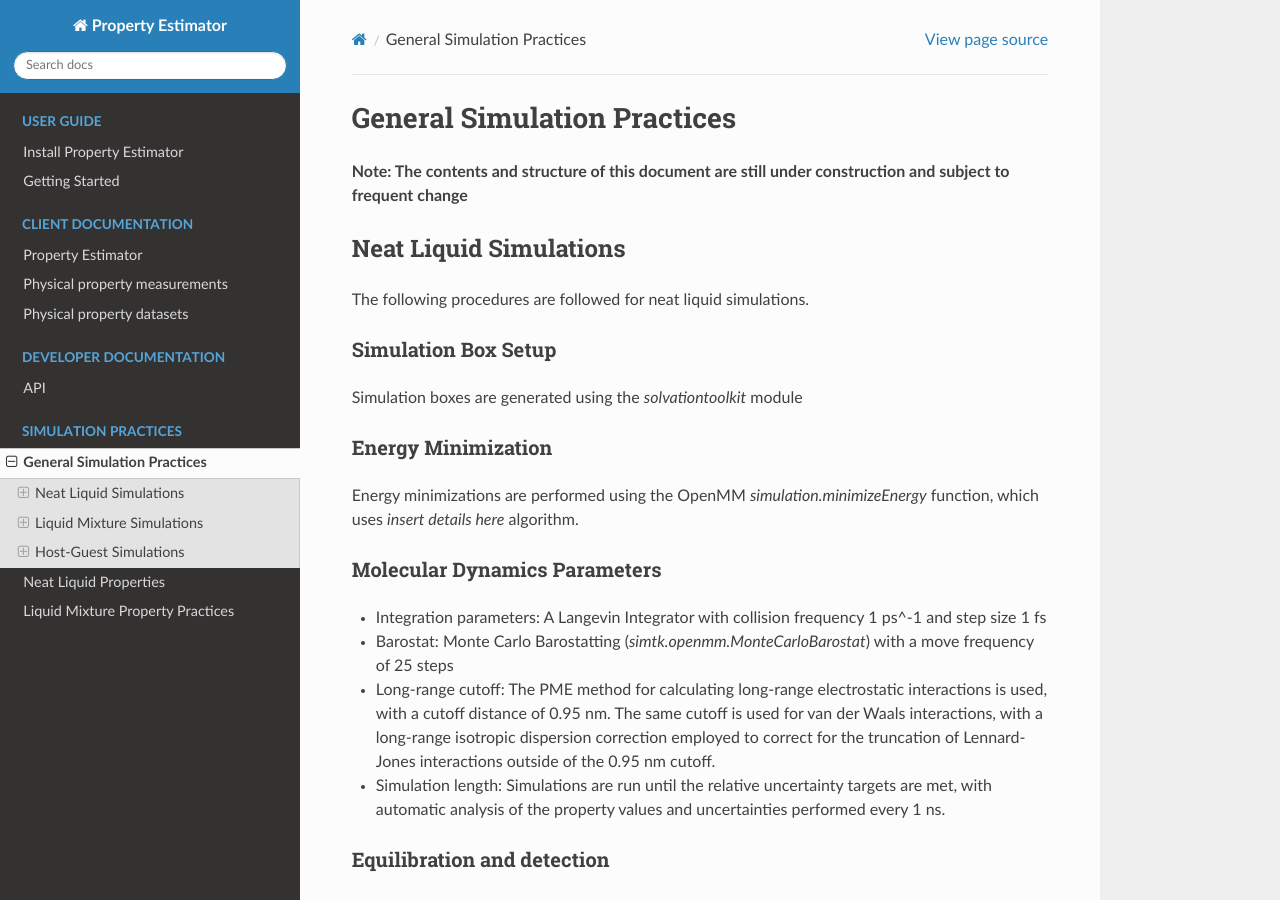
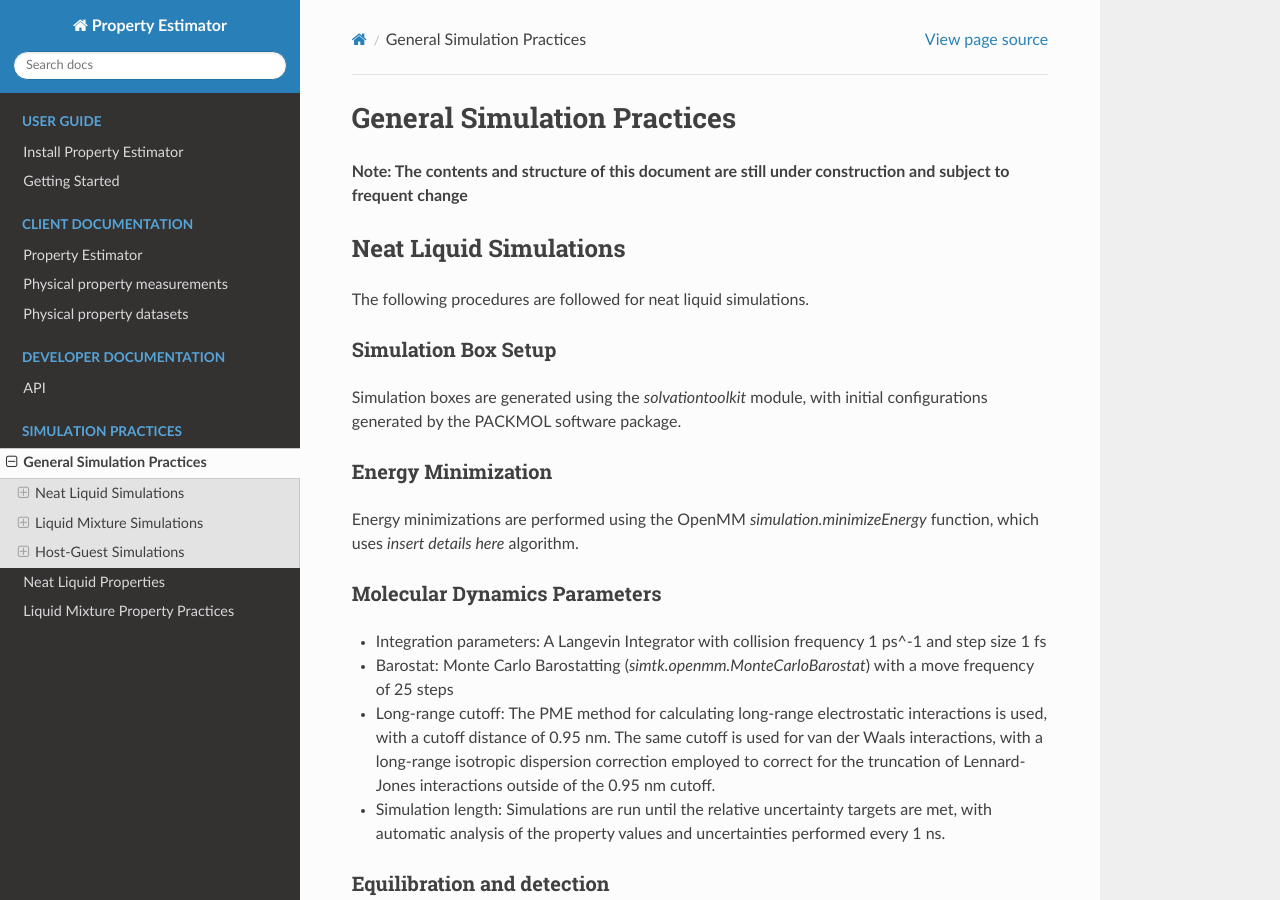
Before and after one commit to openforcefield/openff-evaluator, a Sphinx documentation site: the page built from docs/general_simulation_practices.rst, in a window 1280 px wide and 900 px high. Built offline with Sphinx 7.4.7 and the Read the Docs theme 2.0.0, drawn with Linux system fonts in a browser that asks for light colours; pages that are not in the unit, such as notebooks, are missing from menus.

Commit message:
Update general_simulation_practices.rst

```diff
--- a/docs/general_simulation_practices.rst
+++ b/docs/general_simulation_practices.rst
@@ -11,7 +11,7 @@ The following procedures are followed for neat liquid simulations.
 Simulation Box Setup
 ~~~~~~~~~~~~~~~~~~~~
 
-Simulation boxes are generated using the `solvationtoolkit` module
+Simulation boxes are generated using the `solvationtoolkit` module, with initial configurations generated by the PACKMOL software package.
 
 Energy Minimization
 ~~~~~~~~~~~~~~~~~~~~
```
